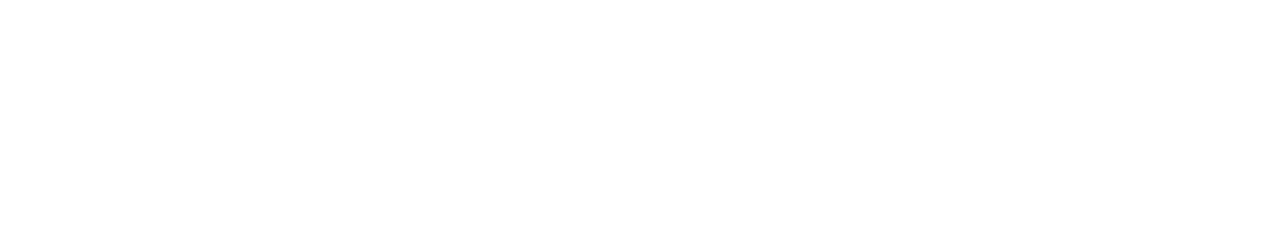
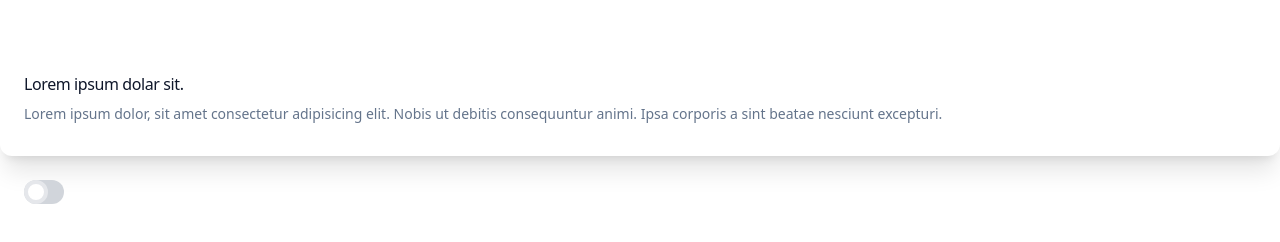
Before and after one commit to brett-grentell/Tailwind-css, a plain HTML site: page tailwind-sandbox-main/tailwind-sandbox-main/tailwind-sandbox-starter/18-dark-mode/index.html in a window 1280 px wide. Drawn offline with nearby package versions, Linux system fonts and the light colour scheme.

Commit message:
18-dark-mode

```diff
--- a/tailwind-sandbox-main/tailwind-sandbox-main/tailwind-sandbox-starter/18-dark-mode/index.html
+++ b/tailwind-sandbox-main/tailwind-sandbox-main/tailwind-sandbox-starter/18-dark-mode/index.html
@@ -5,10 +5,60 @@
     <meta http-equiv="X-UA-Compatible" content="IE=edge" />
     <meta name="viewport" content="width=device-width, initial-scale=1.0" />
     <script src="https://cdn.tailwindcss.com"></script>
+    <script>
+      tailwind.config = {
+        darkMode: "class",
+      };
+    </script>
+    <style>
+      .toggle-checkbox:checked {
+        right: 0;
+        border-color: #68d391;
+      }
+
+      .toggle-checkbox:checked + .toggle-label {
+        background: #68d391;
+      }
+    </style>
     <title>Dark Mode</title>
   </head>
   <body>
-    <!-- By default, you can have your project use whatever mode your OS is using. You can use "dark:{class}". You can also set your config to use a class instead of using your OS mode -->
+    <div
+      class="container max-auto mt-10 bg-white dark:bg-slate-900 rounded-xl px-6 py-8 shadow-xl"
+    >
+      <h3 class="text-slate-900 dark:text-white font-medium tracking-tight">
+        Lorem ipsum dolar sit.
+      </h3>
+      <p class="text-slate-500 dark:text-slate-400 mt-2 text-sm">
+        Lorem ipsum dolor, sit amet consectetur adipisicing elit. Nobis ut
+        debitis consequuntur animi. Ipsa corporis a sint beatae nesciunt
+        excepturi.
+      </p>
+    </div>
+    <div
+      class="relative inline-block w-10 mr-2 ml-6 mt-6 align-middle select-none transition duration-200 ease-in"
+    >
+      <input
+        type="checkbox"
+        name="toggle"
+        id="toggle"
+        class="toggle-checkbox absolute block w-6 h-6 rounded-full bg-white border-4 appearance-none cursor-pointer"
+      />
+      <label
+        for="toggle"
+        class="toggle-label block overflow-hidden h-6 rounded-full bg-gray-300 cursor-pointer"
+      ></label>
+    </div>
+
+    <script>
+      document.getElementById("toggle").addEventListener("change", function () {
+        if (this.checked) {
+          document.documentElement.classList.add("dark");
+        } else {
+          document.documentElement.classList.remove("dark");
+        }
+      });
+    </script>
   </body>
 </html>
 
```
